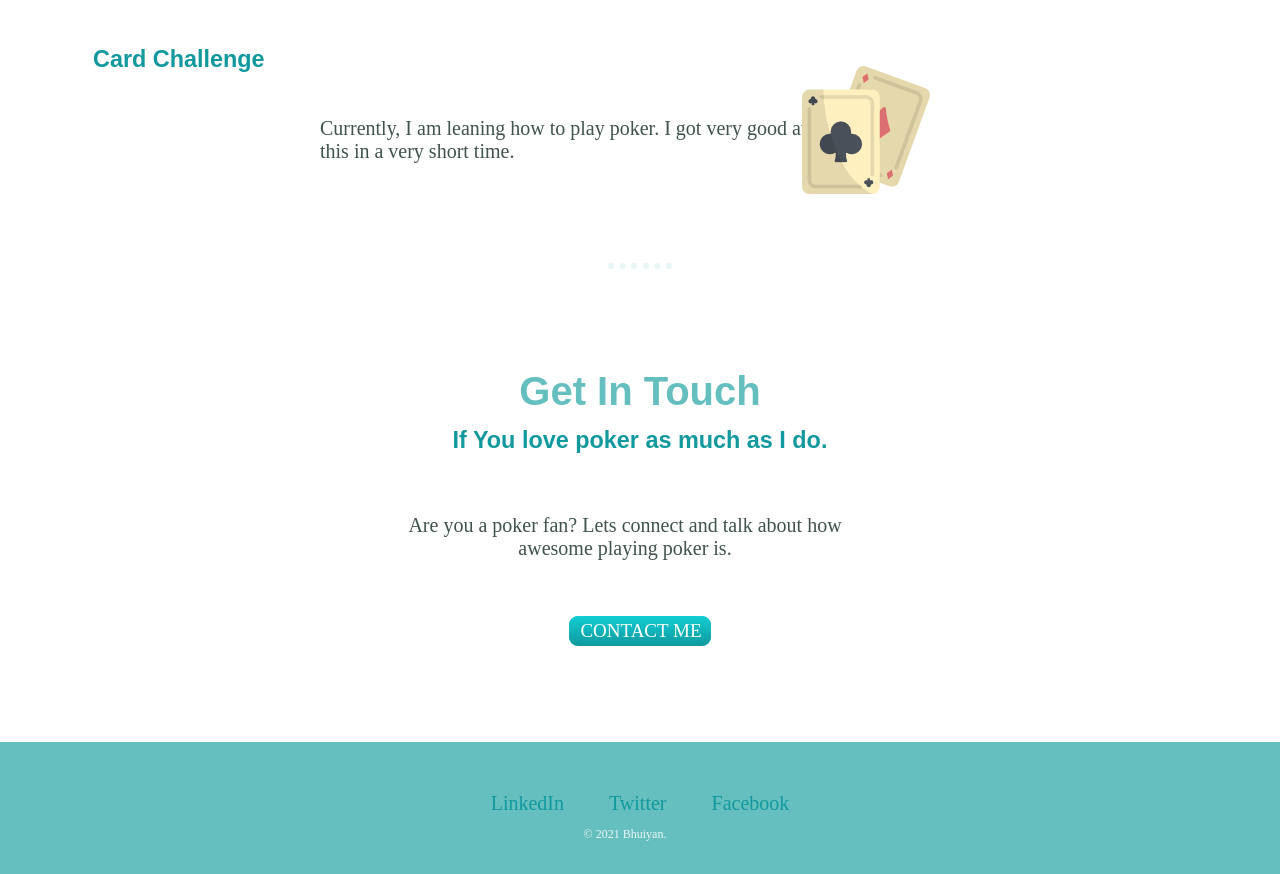
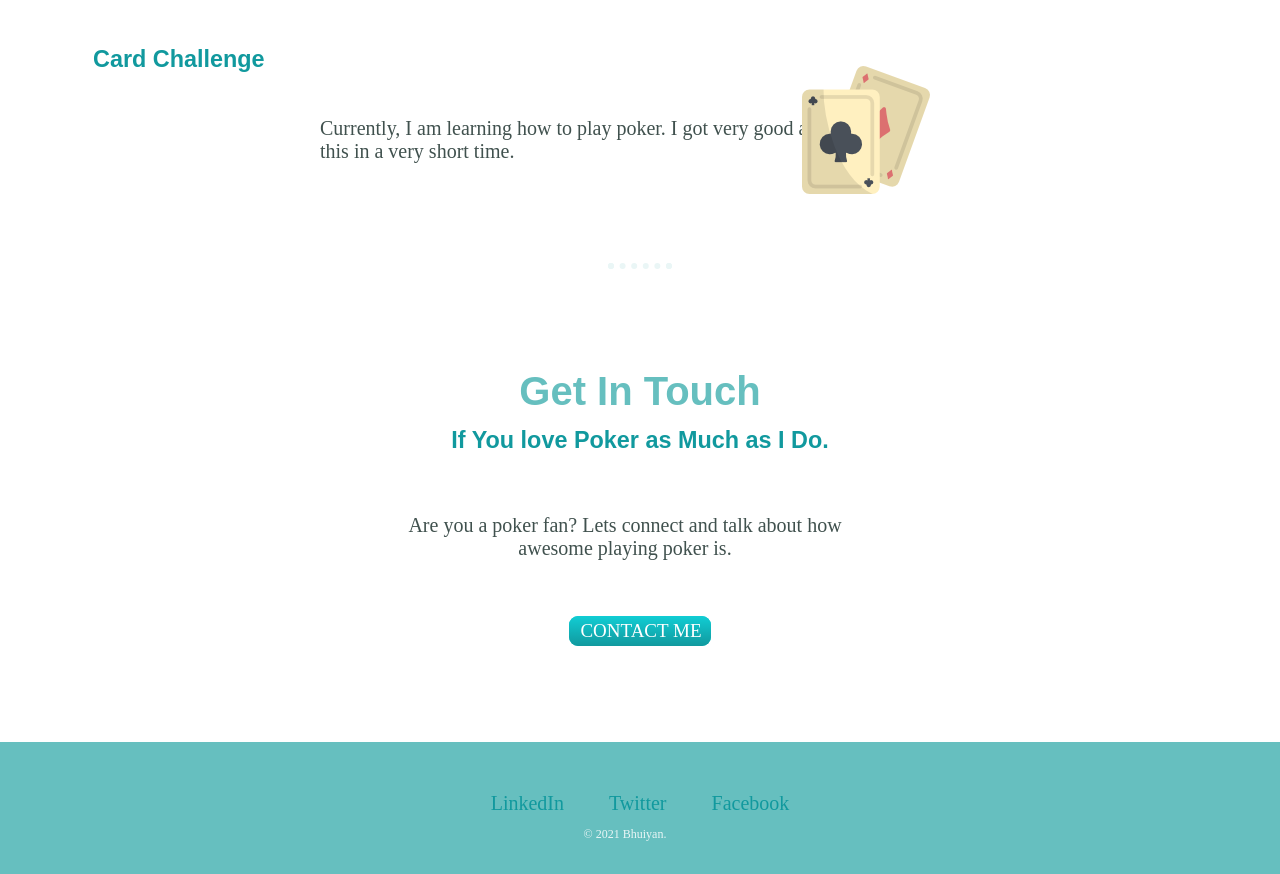
Before and after one commit to soikat75/CV, a plain HTML site: page index.html in a window 1280 px wide. Shown: the part 1811-2685 px from the top of the page. Drawn offline with Linux system fonts and the light colour scheme.

Commit message:
Update index.html

```diff
--- a/index.html
+++ b/index.html
@@ -40,13 +40,13 @@
       <div class="skill-row">
         <img class="cards" src="cards.png" alt="cards-img">
         <h3 class="card">Card Challenge</h3>
-        <p>Currently, I am leaning how to play poker. I got very good at this in a very short time.</p>
+        <p>Currently, I am learning how to play poker. I got very good at this in a very short time.</p>
       </div>
     </div>
     <hr>
     <div class="contact-me">
       <h2>Get In Touch</h2>
-      <h3>If You love poker as much as I do.</h3>
+      <h3>If You love Poker as Much as I Do.</h3>
       <div class="contact-messsage">
         <p >Are you a poker fan? Lets connect and talk about how awesome playing poker is. </p>
       </div>
```
